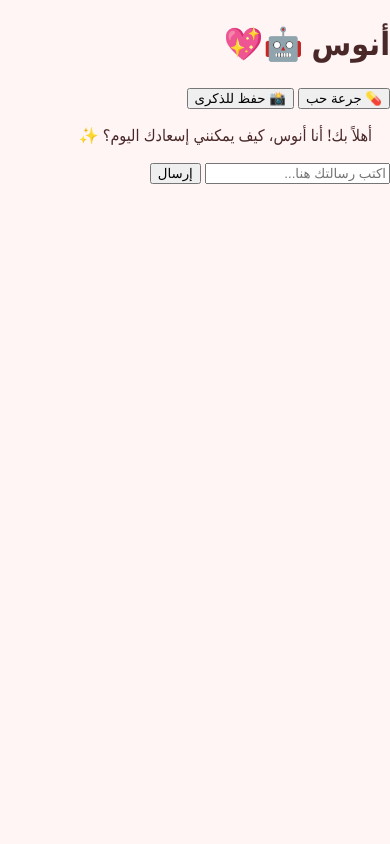
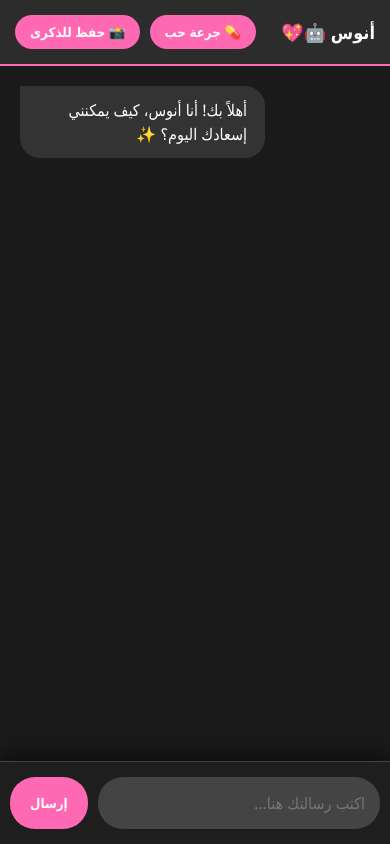
Before and after one commit to anas-km1437/Anas_Bot, a Flask app: page /chat in a window 390 px wide. Run offline with Flask 3, Linux system fonts and the light colour scheme; the visitor is signed in with stand-in values (Sample User, id 1).

Commit message:
Update style.css

```diff
--- a/anos_bot/static/style.css
+++ b/anos_bot/static/style.css
@@ -1,322 +1,169 @@
-:root {
-    --bg-primary: #fff5f5;
-    --bg-card: #ffffff;
-    --text-main: #4a2828;
-    --primary-color: #ff6b81;
-    --primary-hover: #ff4757;
-    --border-color: #ffe3e3;
-    --chat-user-bg: #ff6b81;
-    --chat-user-text: #ffffff;
-    --chat-bot-bg: #ffffff;
-    --chat-bot-text: #4a2828;
-    --shadow-color: rgba(255, 107, 129, 0.15);
+/* الإعدادات العامة والوضع الليلي */
+* {
+    box-sizing: border-box;
+    margin: 0;
+    padding: 0;
+    font-family: 'Segoe UI', Tahoma, Geneva, Verdana, sans-serif;
 }
 
-[data-theme="dark"] {
-    --bg-primary: #120c0c;
-    --bg-card: #1f1515;
-    --text-main: #f5e6e6;
-    --primary-color: #ff4757;
-    --primary-hover: #ff6b81;
-    --border-color: #332222;
-    --chat-user-bg: #ff4757;
-    --chat-user-text: #ffffff;
-    --chat-bot-bg: #2d1e1e;
-    --chat-bot-text: #f5e6e6;
-    --shadow-color: rgba(0, 0, 0, 0.4);
+body.dark-mode {
+    background-color: #121212;
+    color: #ffffff;
+    overflow: hidden; /* لمنع ظهور شريط التمرير للصفحة بالكامل */
 }
 
-body {
-    font-family: 'Segoe UI', Tahoma, Geneva, Verdana, sans-serif;
-    background-color: var(--bg-primary);
-    color: var(--text-main);
-    margin: 0;
-    padding: 0;
-    direction: rtl;
+/* واجهة الدخول */
+.login-body {
     display: flex;
+    justify-content: center;
+    align-items: center;
     height: 100vh;
-    overflow: hidden;
-    transition: background-color 0.3s, color 0.3s;
+}
+.login-container {
+    background-color: #1e1e1e;
+    padding: 40px;
+    border-radius: 15px;
+    text-align: center;
+    box-shadow: 0 4px 15px rgba(255, 105, 180, 0.2);
+}
+.login-container input {
+    display: block;
+    width: 100%;
+    padding: 10px;
+    margin: 20px 0;
+    border-radius: 8px;
+    border: none;
+    background-color: #2c2c2c;
+    color: white;
+}
+.error-msg { color: #ff4d4d; margin-top: 10px; }
+
+/* واجهة الدردشة الأساسية */
+.main-container {
+    display: flex;
+    flex-direction: column;
+    height: 100vh;
+    max-width: 800px;
+    margin: 0 auto;
+    background-color: #1a1a1a;
+    position: relative;
 }
 
-/* الهيكل الرئيسي للموقع */
-.sidebar {
-    width: 280px;
-    background-color: var(--bg-card);
-    border-left: 1px solid var(--border-color);
-    display: flex;
-    flex-direction: column;
-    box-shadow: 2px 0 15px var(--shadow-color);
-    z-index: 10;
-    transition: transform 0.3s ease, background-color 0.3s;
-}
-
-.sidebar-header {
-    padding: 20px;
-    border-bottom: 1px solid var(--border-color);
+.chat-header {
+    background-color: #2c2c2c;
+    padding: 15px;
     display: flex;
     justify-content: space-between;
     align-items: center;
+    border-bottom: 2px solid #ff69b4;
+    z-index: 10;
 }
 
-.new-chat-btn {
-    background-color: var(--primary-color);
+.btn {
+    background-color: #ff69b4;
     color: white;
     border: none;
-    padding: 12px 20px;
+    padding: 8px 15px;
+    border-radius: 20px;
+    cursor: pointer;
+    font-weight: bold;
+    margin-right: 5px;
+}
+
+/* صندوق المحادثة */
+.chat-box {
+    flex-grow: 1;
+    overflow-y: auto;
+    padding: 20px;
+    display: flex;
+    flex-direction: column;
+    gap: 15px;
+    padding-bottom: 100px; /* لضمان عدم اختفاء آخر الرسائل */
+}
+
+.message {
+    display: flex;
+    width: 100%;
+}
+.user-message { justify-content: flex-start; }
+.bot-message { justify-content: flex-end; }
+
+.msg-content {
+    max-width: 70%;
+    padding: 12px 18px;
+    border-radius: 20px;
+    line-height: 1.5;
+}
+
+.user-message .msg-content {
+    background-color: #ff69b4;
+    color: white;
+    border-top-right-radius: 0;
+}
+
+.bot-message .msg-content {
+    background-color: #333333;
+    color: white;
+    border-top-left-radius: 0;
+}
+
+/* 💡 منطقة الإدخال - التصميم الافتراضي (لشاشات الكمبيوتر) */
+.input-area {
+    display: flex;
+    padding: 15px;
+    background-color: #2c2c2c;
+    border-top: 1px solid #444;
+}
+
+.input-area input {
+    flex-grow: 1;
+    padding: 15px;
+    border-radius: 25px;
+    border: none;
+    background-color: #444;
+    color: white;
+    font-size: 16px;
+    outline: none;
+}
+
+.input-area button {
+    background-color: #ff69b4;
+    color: white;
+    border: none;
+    padding: 0 25px;
+    margin-right: 10px;
     border-radius: 25px;
     cursor: pointer;
     font-weight: bold;
-    width: 100%;
-    transition: background 0.2s;
 }
 
-.new-chat-btn:hover {
-    background-color: var(--primary-hover);
-}
-
-.sessions-list {
-    flex: 1;
-    overflow-y: auto;
-    padding: 15px;
-}
-
-.session-item {
-    padding: 12px 15px;
-    background: transparent;
-    border-radius: 12px;
-    margin-bottom: 8px;
-    cursor: pointer;
-    white-space: nowrap;
-    overflow: hidden;
-    text-overflow: ellipsis;
-    transition: background 0.2s;
-}
-
-.session-item:hover, .session-item.active {
-    background-color: var(--border-color);
-    font-weight: bold;
-}
-
-.main-chat-area {
-    flex: 1;
-    display: flex;
-    flex-direction: column;
-    position: relative;
-    background-color: var(--bg-primary);
-}
-
-/* شريط التوب بار */
-.top-bar {
-    height: 70px;
-    background-color: var(--bg-card);
-    border-bottom: 1px solid var(--border-color);
-    display: flex;
-    align-items: center;
-    justify-content: space-between;
-    padding: 0 25px;
-    box-shadow: 0 2px 10px var(--shadow-color);
-}
-
-/* منطقة الرسائل */
-.messages-container {
-    flex: 1;
-    overflow-y: auto;
-    padding: 25px;
-    display: flex;
-    flex-direction: column;
-    gap: 15px;
-}
-
-.message {
-    max-width: 70%;
-    padding: 14px 18px;
-    border-radius: 20px;
-    line-height: 1.5;
-    font-size: 16px;
-    animation: fadeIn 0.3s ease-in-out;
-}
-
-@keyframes fadeIn {
-    from { opacity: 0; transform: translateY(10px); }
-    to { opacity: 1; transform: translateY(0); }
-}
-
-.message.user {
-    align-self: flex-start;
-    background-color: var(--chat-user-bg);
-    color: var(--chat-user-text);
-    border-bottom-right-radius: 5px;
-}
-
-.message.bot {
-    align-self: flex-end;
-    background-color: var(--chat-bot-bg);
-    color: var(--chat-bot-text);
-    border-bottom-left-radius: 5px;
-    box-shadow: 0 3px 10px var(--shadow-color);
-}
-
-/* صندوق إدخال النص الرئيسي */
-.input-container {
-    padding: 20px 25px;
-    background-color: var(--bg-card);
-    border-top: 1px solid var(--border-color);
-    display: flex;
-    gap: 15px;
-    align-items: center;
-}
-
-.input-container input {
-    flex: 1;
-    padding: 14px 20px;
-    border: 2px solid var(--border-color);
-    border-radius: 30px;
-    background-color: var(--bg-primary);
-    color: var(--text-main);
-    font-size: 16px;
-    outline: none;
-    transition: border-color 0.2s;
-}
-
-.input-container input:focus {
-    border-color: var(--primary-color);
-}
-
-.send-btn {
-    background-color: var(--primary-color);
-    color: white;
-    border: none;
-    width: 50px;
-    height: 50px;
-    border-radius: 50%;
-    cursor: pointer;
-    display: flex;
-    align-items: center;
-    justify-content: center;
-    transition: background 0.2s, transform 0.1s;
-}
-
-.send-btn:hover {
-    background-color: var(--primary-hover);
-    transform: scale(1.05);
-}
-
-/* كبسولة الحب العائمة */
-.love-capsule-btn {
-    position: fixed;
-    top: 85px;
-    left: 25px;
-    background: linear-gradient(135deg, #ff6b81, #ff4757);
-    color: white;
-    border: none;
-    padding: 12px 20px;
-    border-radius: 25px;
-    font-weight: bold;
-    cursor: pointer;
-    box-shadow: 0 4px 15px rgba(255, 71, 87, 0.4);
-    z-index: 99;
-}
-
-/* المؤثر البصري لقلوب الحب المتساقطة */
-.heart-fall {
-    position: fixed;
-    top: -10%;
-    font-size: 24px;
-    pointer-events: none;
-    animation: fall linear forwards;
-    z-index: 9999;
-}
-
-@keyframes fall {
-    to {
-        transform: translateY(110vh) rotate(360deg);
-        opacity: 0;
-    }
-}
-
-/* مؤشر الكتابة للـ Bot */
-.typing-indicator {
-    display: flex;
-    gap: 5px;
-    padding: 10px;
-    align-self: flex-end;
-    background: var(--chat-bot-bg);
-    border-radius: 15px;
-}
-
-.typing-dot {
-    width: 8px;
-    height: 8px;
-    background: var(--primary-color);
-    border-radius: 50%;
-    animation: bounce 1.4s infinite ease-in-out both;
-}
-.typing-dot:nth-child(1) { animation-delay: -0.32s; }
-.typing-dot:nth-child(2) { animation-delay: -0.16s; }
-
-@keyframes bounce {
-    0%, 80%, 100% { transform: scale(0); }
-    40% { transform: scale(1.0); }
-}
-
-/* 📱 شاشات النقال والموبايل (إصلاح وتثبيت صندوق الكتابة بشكل بارز وممتاز) */
+/* 📱 التعديل الجوهري للهاتف: إبقاء الكتابة ثابتة وبارزة */
 @media (max-width: 768px) {
-    body {
-        flex-direction: column;
-    }
-
-    .sidebar {
-        display: none; /* يمكن إظهارها بقائمة جانبية لاحقاً */
-    }
-
-    .top-bar {
-        padding: 0 15px;
-    }
-
-    /* جعل الحاوية تترك مسافة بالأسفل لكي لا يغطيها صندوق الكتابة الثابت */
-    .messages-container {
-        padding: 15px;
-        padding-bottom: 100px;
-    }
-
-    .message {
-        max-width: 85%;
-    }
-
-    /* تثبيت وإبراز مكان الكتابة كلياً في الموبايل */
-    .input-container {
-        position: fixed;
+    .input-area {
+        position: fixed; /* التثبيت في أسفل الشاشة */
         bottom: 0;
         left: 0;
         width: 100%;
-        box-sizing: border-box;
-        padding: 12px 15px;
-        background-color: var(--bg-card);
-        /* إضافة حدود علوية وظل عميق جداً ليصبح بارزاً فوق الرسائل */
-        border-top: 2px solid var(--primary-color);
-        box-shadow: 0 -8px 25px rgba(0, 0, 0, 0.15), 0 -2px 10px var(--shadow-color);
+        background-color: #1e1e1e; /* لون بارز وقوي */
+        padding: 15px 10px;
+        box-shadow: 0px -5px 20px rgba(0, 0, 0, 0.6); /* ظل لإبراز المربع */
         z-index: 1000;
-        display: flex;
-        gap: 10px;
     }
 
-    .input-container input {
-        padding: 12px 15px;
-        font-size: 15px;
+    .chat-box {
+        padding-bottom: 120px; /* مساحة فارغة في الأسفل لتجنب تغطية مربع النص للرسائل */
     }
 
-    .send-btn {
-        width: 45px;
-        height: 45px;
-        flex-shrink: 0;
+    .input-area input {
+        padding: 15px; /* مربع كتابة كبير ومريح */
+        font-size: 16px; /* يمنع متصفح سفاري من عمل زووم تلقائي */
     }
 
-    .love-capsule-btn {
-        top: auto;
-        bottom: 90px; /* ترفيع الزر فوق صندوق الكتابة الثابت */
-        left: 15px;
-        padding: 8px 15px;
-        font-size: 13px;
+    .input-area button {
+        padding: 0 20px;
+    }
+
+    .chat-header h1 {
+        font-size: 18px;
     }
 }
```
